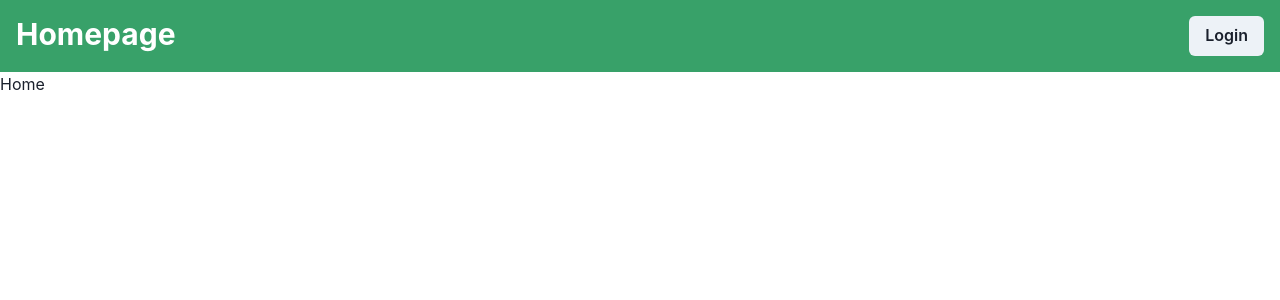
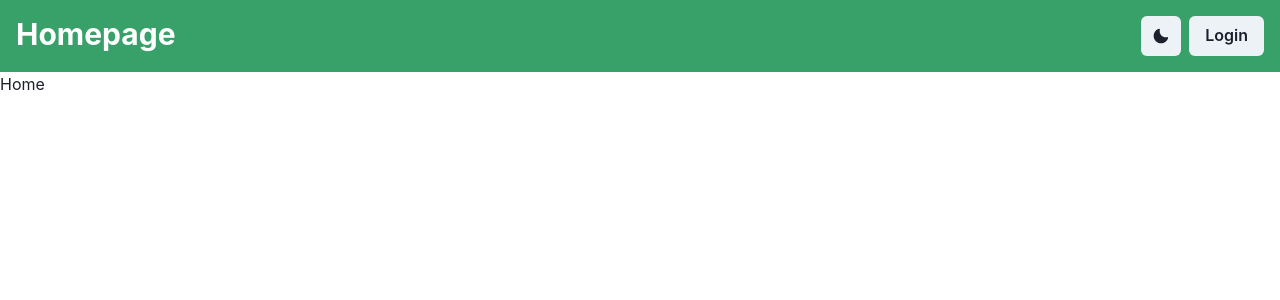
Before and after one commit to Umid221/frontend-review-portal, a React (Vite) app: page / in a window 1280 px wide. Shown: the top 300 px of the page. Built offline with nearby package versions, Linux system fonts and the light colour scheme.

Commit message:
dark mode button added

```diff
--- a/src/App.tsx
+++ b/src/App.tsx
@@ -1,5 +1,5 @@
 import { createBrowserRouter, RouterProvider } from "react-router-dom";
-import { ChakraProvider } from "@chakra-ui/react";
+import { ChakraProvider, ColorModeProvider } from "@chakra-ui/react";
 import Layout from "./components/layout";
 import "./App.css";
 import Home from "./pages/Home";
@@ -32,7 +32,9 @@ function App() {
     return (
         <>
             <ChakraProvider theme={theme}>
-                <RouterProvider router={router} />
+                <ColorModeProvider>
+                    <RouterProvider router={router} />
+                </ColorModeProvider>
             </ChakraProvider>
         </>
     );
--- a/src/components/layout/Header.tsx
+++ b/src/components/layout/Header.tsx
@@ -1,7 +1,19 @@
-import { Box, Button, Flex, Heading, Spacer } from "@chakra-ui/react";
+import { MoonIcon, SunIcon } from "@chakra-ui/icons";
+import {
+    Box,
+    Button,
+    Flex,
+    Heading,
+    IconButton,
+    Spacer,
+    useColorMode,
+} from "@chakra-ui/react";
 import { Link } from "react-router-dom";
 
 function Header() {
+    const { colorMode, toggleColorMode } = useColorMode();
+    console.log(colorMode);
+
     return (
         <Box bg={"green.500"} p="4" color={"white"}>
             <Flex>
@@ -9,9 +21,18 @@ function Header() {
                     <Heading size={"lg"}>Homepage</Heading>
                 </Link>
                 <Spacer />
-                <Link to="/login">
-                    <Button>Login</Button>
-                </Link>
+                <Flex gap={2}>
+                    <IconButton
+                        aria-label="dark-mode"
+                        icon={
+                            colorMode === "light" ? <MoonIcon /> : <SunIcon />
+                        }
+                        onClick={() => toggleColorMode()}
+                    />
+                    <Link to="/login">
+                        <Button>Login</Button>
+                    </Link>
+                </Flex>
             </Flex>
         </Box>
     );
```
